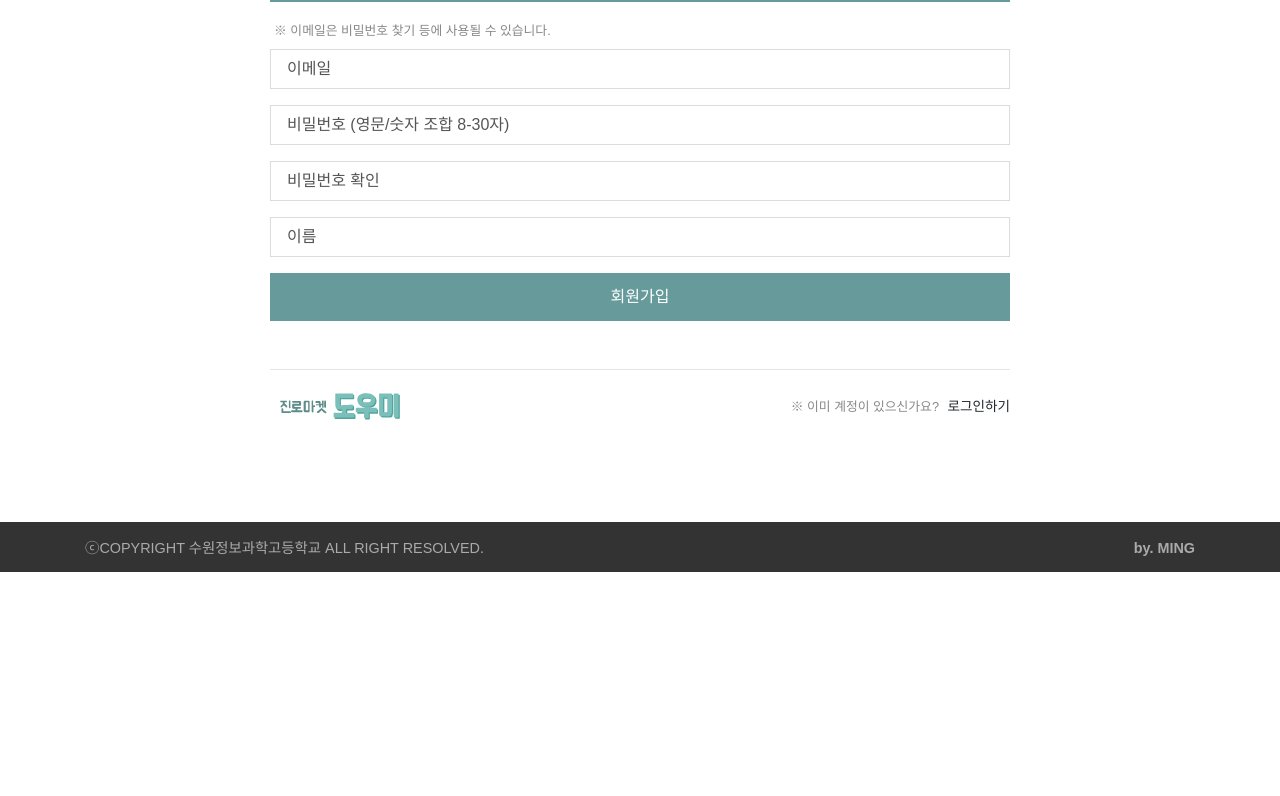
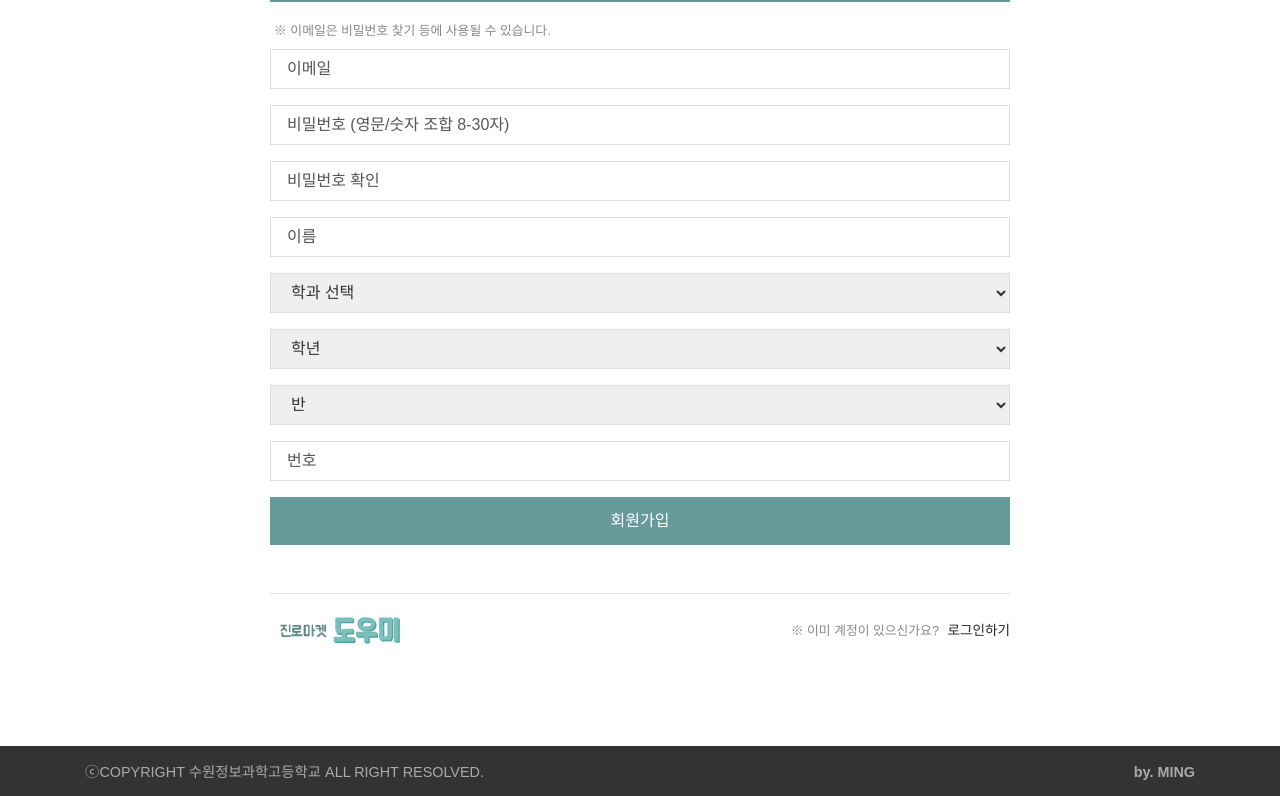
Before and after one commit to mingit55/careermarket-helper, a PHP site: template application/View/signup__student.php in a window 1280 px wide. Shown: the part 263-1059 px from the top of the page. Before the commit the page ends 835 px from the top, so only its background shows below. Run offline with PHP 8.4, Linux system fonts and the light colour scheme; the template is opened without the code that fills it, so the values that code supplies are empty; style sheets or scripts are compiled from the project's sources; some libraries are stand-ins or nearby versions.

Commit message:
회원 내 상세 필드 추가

```diff
--- a/application/Controller/MemberController.php
+++ b/application/Controller/MemberController.php
@@ -46,7 +46,9 @@ class MemberController {
         if(!preg_match("/^[가-힣]{2,16}$/u", $name)) back("올바른 이름을 입력해 주세요.");
 
         $hashed_password = hash("sha256", $password);
-        DB::query("INSERT INTO students(email, password, name) VALUES (?, ?, ?)", [$email, $hashed_password, $name]);
+        DB::query("INSERT INTO students(email, password, name, school_field, school_grade, school_class, school_number) VALUES (?, ?, ?, ?, ?, ?, ?)", [
+            $email, $hashed_password, $name, $school_field, $school_grade, $school_class, $school_number
+            ]);
 
         go("/", "회원가입이 완료되었습니다.");
     }
--- a/application/View/signup__student.php
+++ b/application/View/signup__student.php
@@ -17,6 +17,34 @@
             <input type="text" name="name" placeholder="이름" class="form__control">
         </div>
         <div class="form__group">
+            <select name="school_field" class="form__control" required>
+                <option value="">학과 선택</option>
+                <option value="컴퓨터전자">컴퓨터전자과</option>
+                <option value="디지털네트워크">디지털네트워크과</option>
+                <option value="IT산업디자인">IT산업디자인과</option>
+                <option value="IT경영정보">IT경영정보과</option>
+                <option value="IT소프트웨어">IT소프트웨어과</option>
+            </select>
+        </div>
+        <div class="form__group">
+            <select name="school_grade" class="form__control" required>
+                <option value="">학년</option>
+                <option value="1">1학년</option>
+                <option value="2">2학년</option>
+                <option value="3">3학년</option>
+            </select>
+        </div>
+        <div class="form__group">
+            <select name="school_class" class="form__control" required>
+                <option value="">반</option>
+                <option value="1">1반</option>
+                <option value="2">2반</option>
+            </select>
+        </div>
+        <div class="form__group">
+            <input type="number" name="school_number" class="form__control" placeholder="번호" min="1" max="40" requried>
+        </div>
+        <div class="form__group">
             <button class="form__button" type="submit">회원가입</button>
         </div>
     </form>
```
Also changed, not shown: application/View/signup__company.php (+4 -4 lines).
